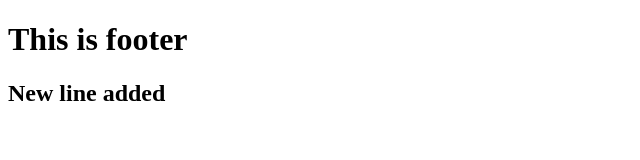
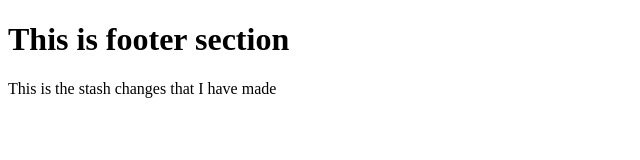
Before and after one commit to satyampund/sample, a plain HTML site: page footer.html in a window 1280 px wide. Shown: the whole page, without its empty margins (0-640 px from the left). Drawn offline with Linux system fonts and the light colour scheme.

Commit message:
stash practice

```diff
--- a/footer.html
+++ b/footer.html
@@ -6,7 +6,7 @@
     <title>Footer</title>
 </head>
 <body>
-    <h1>This is footer</h1>
-    <h2>New line added</h2>
+    <h1>This is footer section</h1>
+    <p>This is the stash changes that I have made</p>
 </body>
 </html>
```
